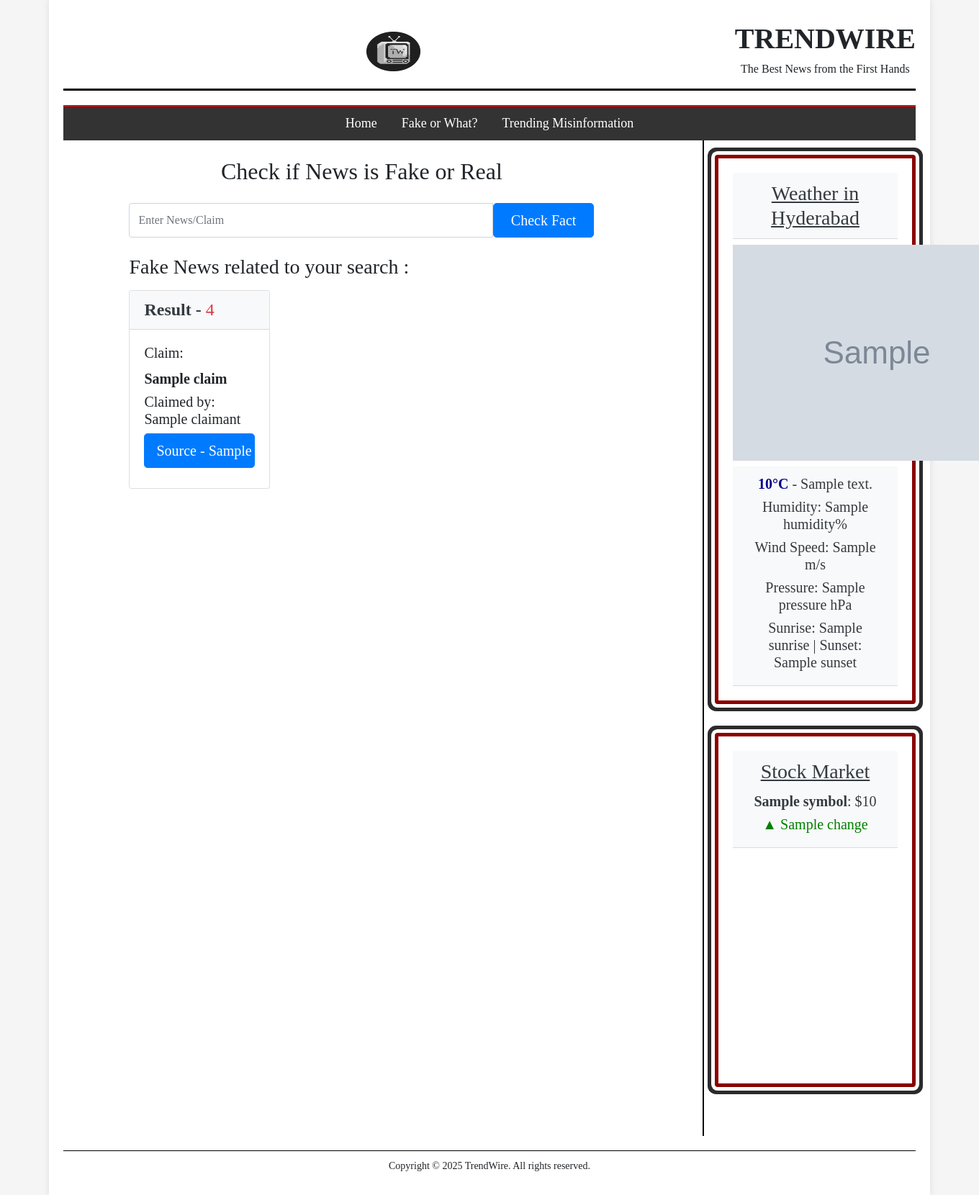
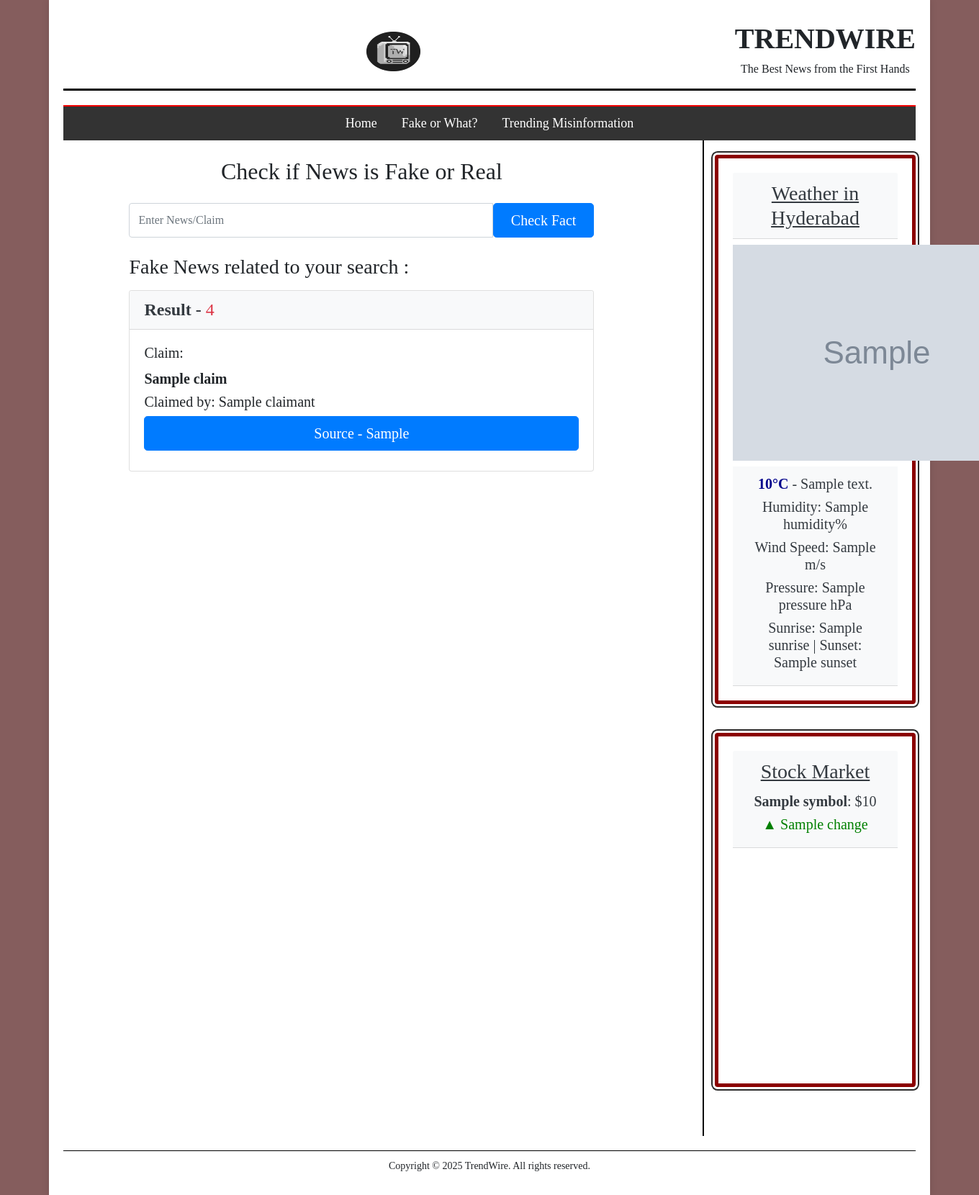
Before and after one commit to vidhisha05/trendwire, a Django app: template templates/fake_or_what.html in a window 1360 px wide; the page is wider, and only the part inside the window is pictured. Shown: that part at 72% size. Run offline with Django 5.2, Linux system fonts and the light colour scheme; the template is opened without the code that fills it: most values are stand-ins (such as "Sample title", 1, 10 or a date in 2020); grey boxes marked "Sample" are stand-in pictures; a map, chart or similar area stays blank.

Commit message:
website beautification pt 2

```diff
--- a/templates/base.html
+++ b/templates/base.html
@@ -15,7 +15,7 @@
     <style>
         body {
             font-family: 'Times New Roman', serif;
-            background-color: #f5f5f5;
+            background-color: #855d5d;
         }
         .newspaper-container {
             width: 90%;
@@ -68,7 +68,7 @@
         }
         .sidebar .card {
             border: 5px solid darkred;  /* Outer dark red border */
-            box-shadow: 0 0 0 5px white, 0 0 0 10px rgb(44, 43, 43); /* White and dark grey layers */
+            box-shadow: 0 0 0 3px white, 0 0 0 5px rgb(44, 43, 43); /* White and dark grey layers */
             margin-top: 20px;  /* Adds space above */
             margin-bottom: 20px; /* Adds space below */
         }
--- a/templates/fake_or_what.html
+++ b/templates/fake_or_what.html
@@ -17,7 +17,7 @@
 
         <div class="row">
             {% for result in results %}
-                <div class="col-md-4 mb-4">  <!-- Added spacing between cards -->
+                <div class="col-12 mb-4">  <!-- Added spacing between cards -->
                     <div class="card shadow h-100 d-flex flex-column">
                         <div class="card-header bg-light text-dark">
                             <h4 class="mb-0"><strong>Result - </strong><span class="text-danger">{{ result.rating }}</span></h4>
```
